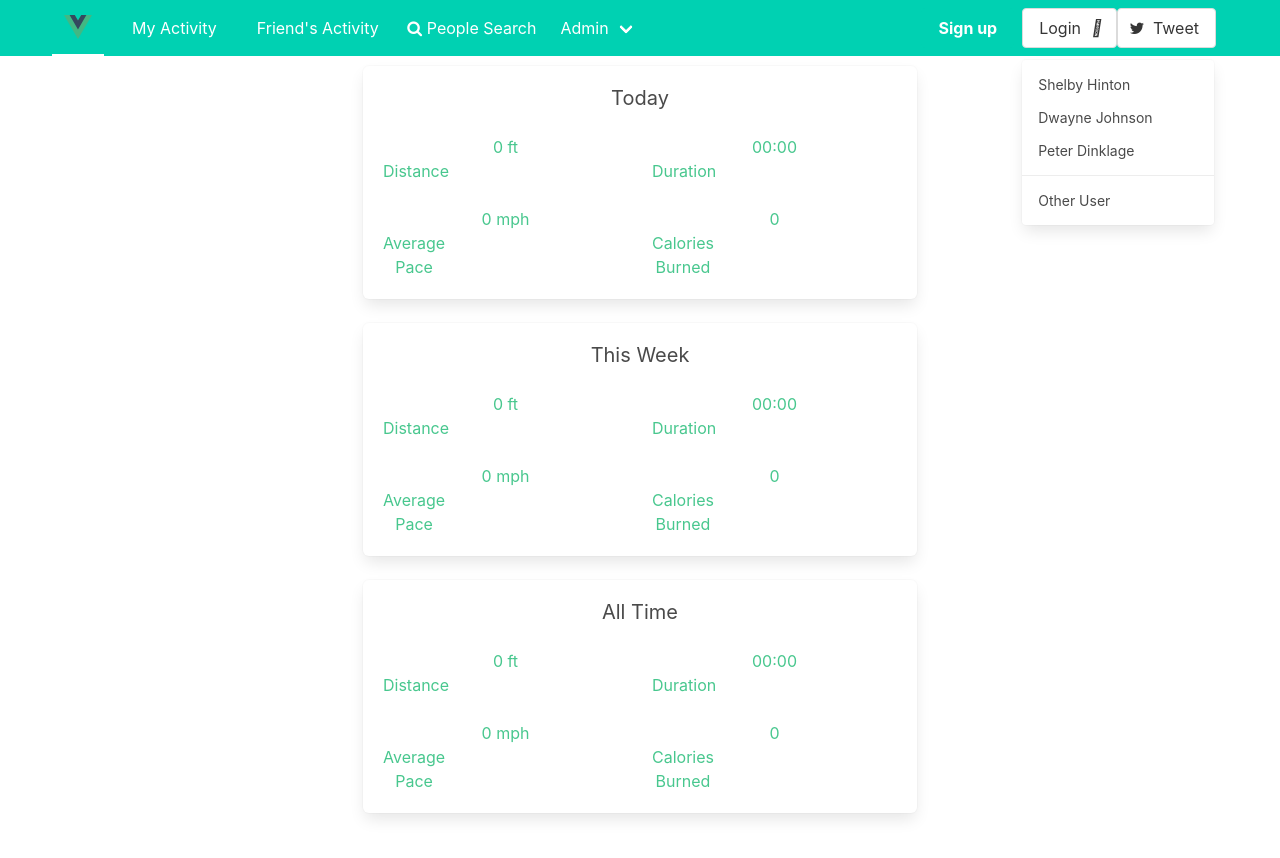
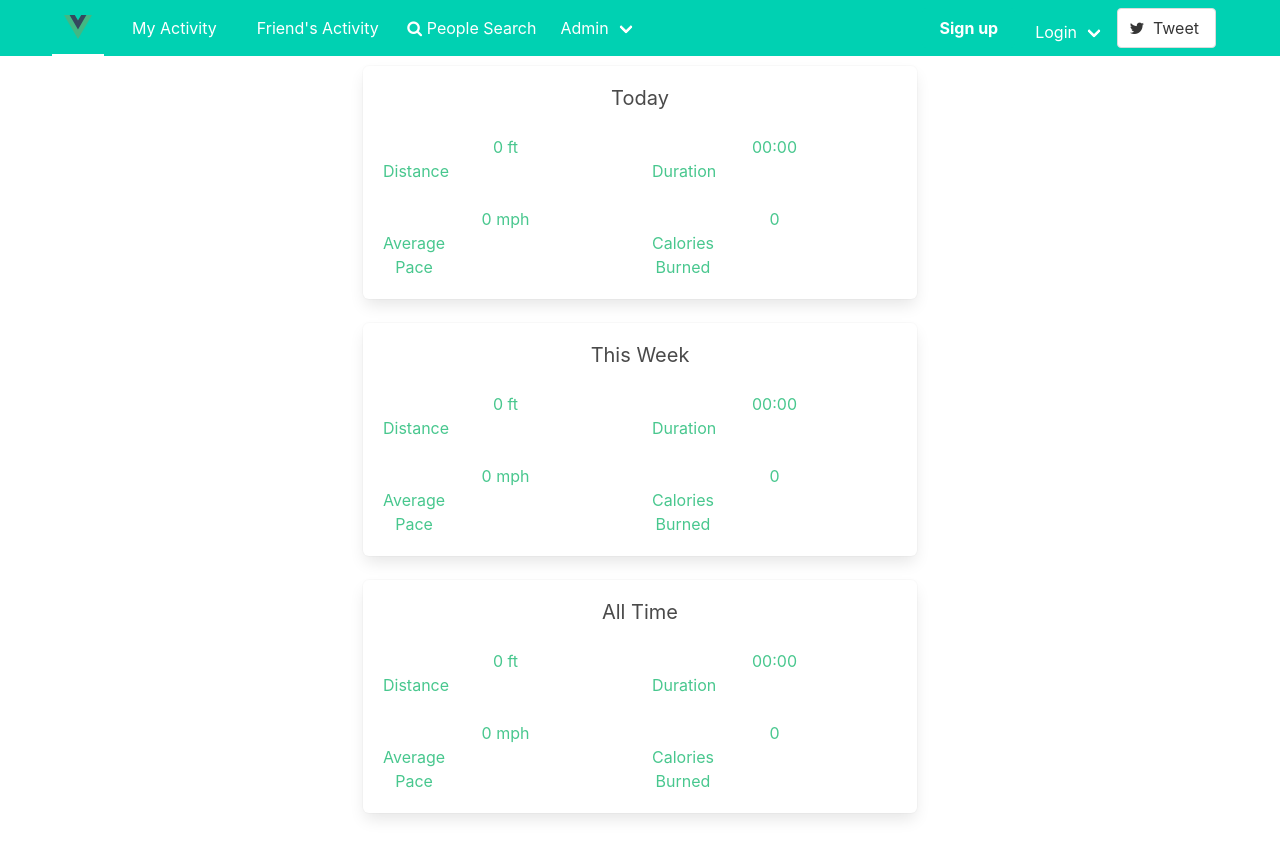
Before and after one commit to hintons1/CPS493-Projects, a Vue app in the folder client/: page / in a window 1280 px wide. Shown: the top 858 px of the page. Built offline with nearby package versions, Linux system fonts and the light colour scheme.

Commit message:
navbar dropdown fix

```diff
--- a/client/src/components/navbar.vue
+++ b/client/src/components/navbar.vue
@@ -60,31 +60,24 @@ const isActive = ref(false);
               <RouterLink class="button is-primary" to="/signup">
                 <strong>Sign up</strong>
               </RouterLink>
-              <div class="dropdown is-active">
-                <div class="dropdown-trigger">
-                  <button class="button" aria-haspopup="true" aria-controls="dropdown-menu" onclick="myFunction()">
-                    <span>Login</span>
-                    <span class="icon is-small">
-                      <i class="fas fa-angle-down" aria-hidden="true"></i>
-                    </span>
-                  </button>
-                </div>
-                <div class="dropdown-menu" id="dropdown-menu" role="menu">
-                  <div id="myDropdown" class="dropdown-content" >
-                    <a href="#" class="dropdown-item">
+              <div class="navbar-item has-dropdown is-hoverable">
+                <a class = "navbar-link">
+                    Login
+                  </a>
+                <div class="navbar-dropdown">
+                    <a href="#" class="navbar-item">
                       Shelby Hinton
                     </a>
                     <a class="dropdown-item">
                       Dwayne Johnson
                     </a>
-                    <a href="#" class="dropdown-item">
+                    <a href="#" class="navbar-item">
                       Peter Dinklage
                     </a>
                     <hr class="dropdown-divider">
-                    <RouterLink to="/other-user" class="dropdown-item">
+                    <RouterLink to="/other-user" class="navbar-item">
                       Other User
                     </RouterLink>
-                  </div>
                 </div>
               </div>
               <a class="bd-tw-button button" data-social-network="Twitter" data-social-action="tweet" data-social-target="https://bulma.io" target="_blank" href="https://twitter.com/intent/tweet?text=Bulma: a modern CSS framework based on Flexbox&amp;hashtags=bulmaio&amp;url=https://bulma.io&amp;via=jgthms">
```
